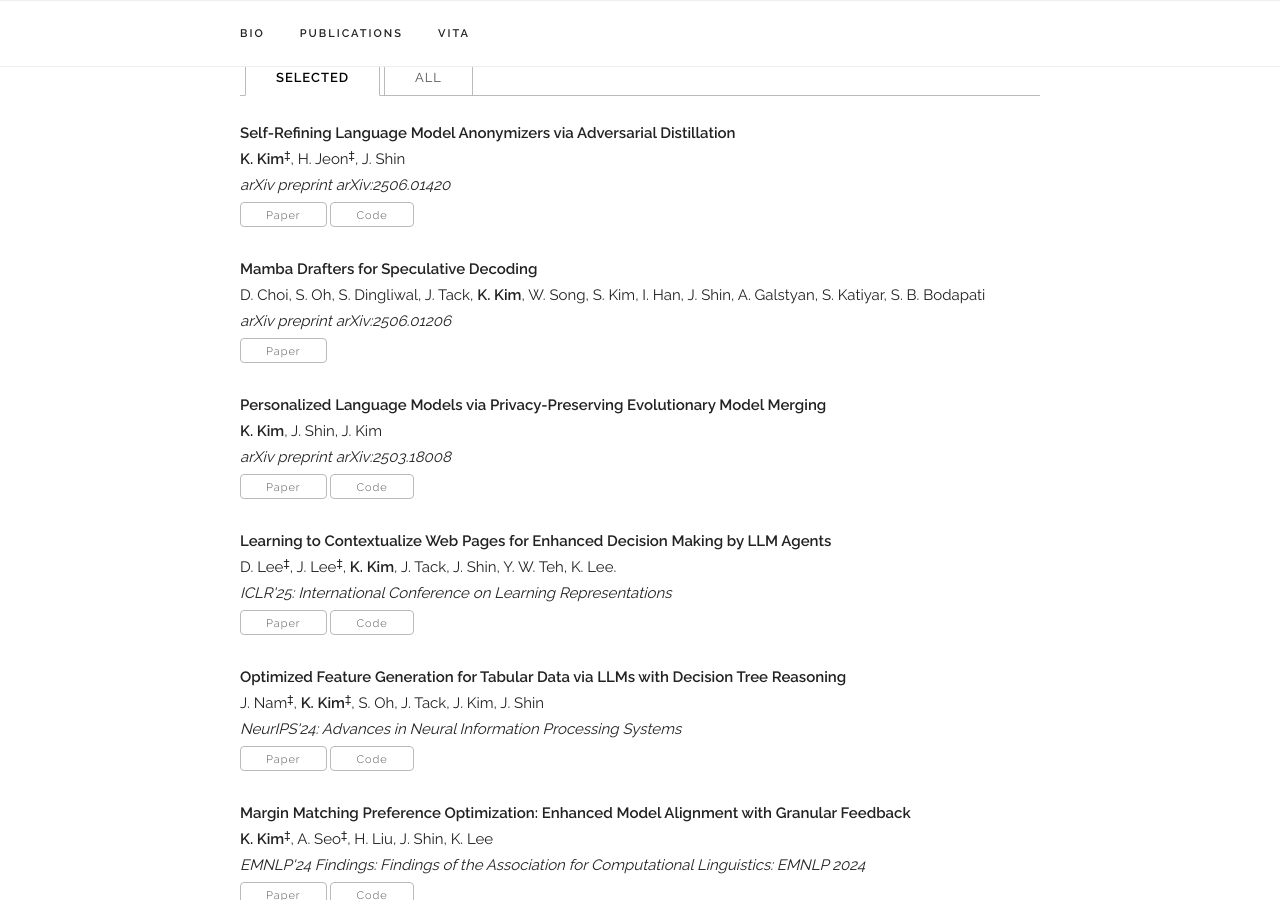
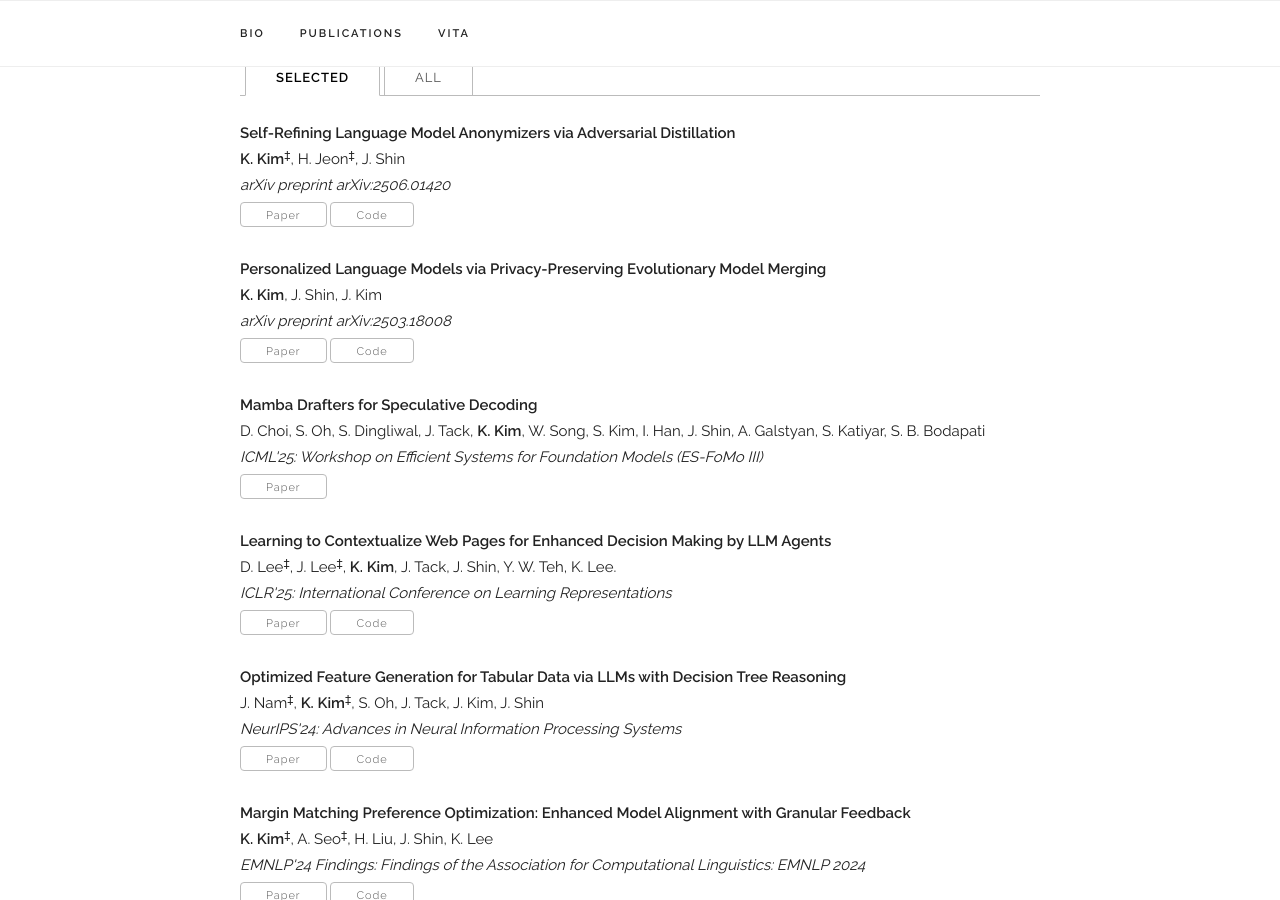
Before and after one commit to kykim0/kykim0.github.io, a Jekyll site: the page built from index.html, in a window 1280 px wide and 900 px high, scrolled down 928 px. Built offline with Jekyll 4.4.1, drawn with Linux system fonts in a browser that asks for light colours; some web fonts are replaced.

Commit message:
Update publications.yaml

```diff
--- a/_data/publications.yaml
+++ b/_data/publications.yaml
@@ -16,17 +16,17 @@ papers:
     code: "https://github.com/kykim0"
     selected: y
 
-  - title: "Mamba Drafters for Speculative Decoding"
-    authors: "D. Choi, S. Oh, S. Dingliwal, J. Tack, <b>K. Kim</b>, W. Song, S. Kim, I. Han, J. Shin, A. Galstyan, S. Katiyar, S. B. Bodapati"
-    venue: "arXiv preprint arXiv:2506.01206"
-    paper_pdf: "https://arxiv.org/pdf/2506.01206"
-    selected: y
-
   - title: "Personalized Language Models via Privacy-Preserving Evolutionary Model Merging"
     authors: "<b>K. Kim</b>, J. Shin, J. Kim"
     venue: "arXiv preprint arXiv:2503.18008"
     paper_pdf: "https://arxiv.org/pdf/2503.18008"
     code: "https://github.com/kykim0"
+    selected: y
+
+  - title: "Mamba Drafters for Speculative Decoding"
+    authors: "D. Choi, S. Oh, S. Dingliwal, J. Tack, <b>K. Kim</b>, W. Song, S. Kim, I. Han, J. Shin, A. Galstyan, S. Katiyar, S. B. Bodapati"
+    venue: "ICML'25: Workshop on Efficient Systems for Foundation Models (ES-FoMo III)"
+    paper_pdf: "https://arxiv.org/pdf/2506.01206"
     selected: y
 
   - title: "Learning to Contextualize Web Pages for Enhanced Decision Making by LLM Agents"
```
